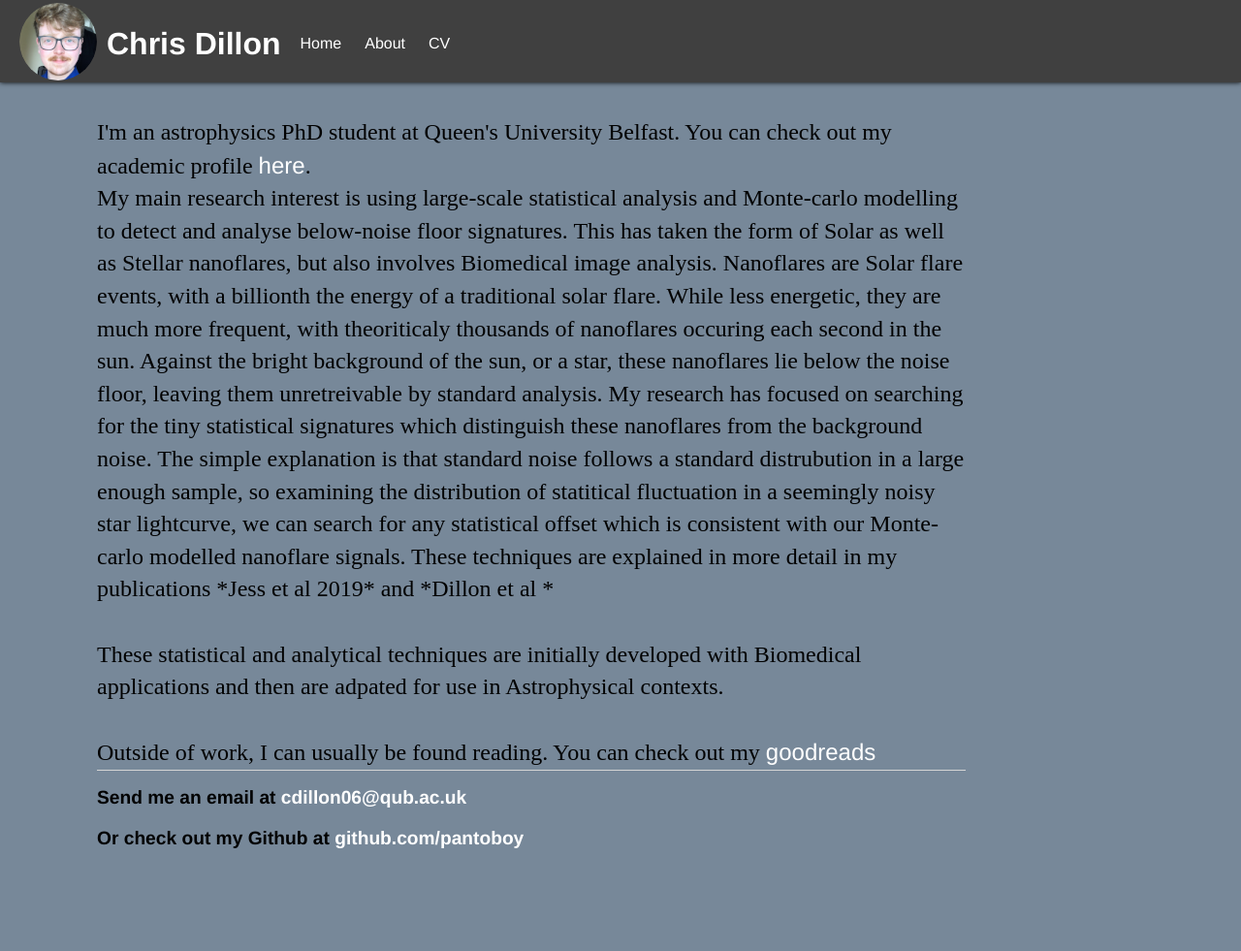
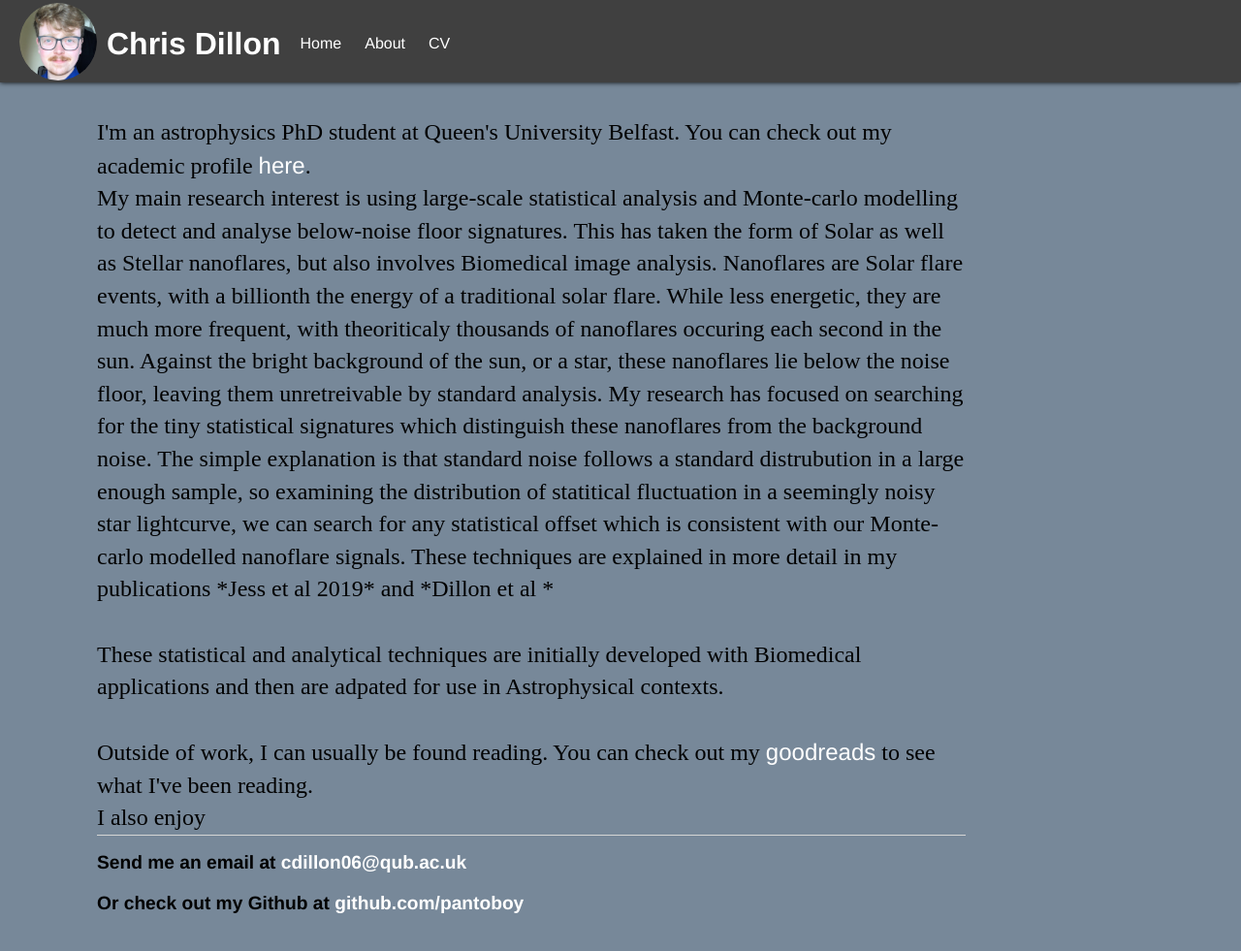
Before and after one commit to ChristopherJohnDillon/ChrisDillon.github.io, a Jekyll site: the page built from about/index.html, in a window 1280 px wide and 981 px high. Shown: the whole window at 97% size. Built offline with Jekyll 4.4.1, drawn with Linux system fonts in a browser that asks for light colours.

Commit message:
Update index.html

```diff
--- a/about/index.html
+++ b/about/index.html
@@ -27,6 +27,16 @@ and then are adpated for use in Astrophysical contexts.
 
 <br>
 <br>
-Outside of work, I can usually be found reading. You can check out my <a href="https://www.goodreads.com/user/show/17038700-chris-dillon" >goodreads</a>
+
+
+Outside of work, I can usually be found reading. You can check out my
+<a href="https://www.goodreads.com/user/show/17038700-chris-dillon" >goodreads</a>
+to see what I've been reading.
+<br>
+I also enjoy
+
+
+
+
  </p>
 	</div><!-- /.blurb -->
```
